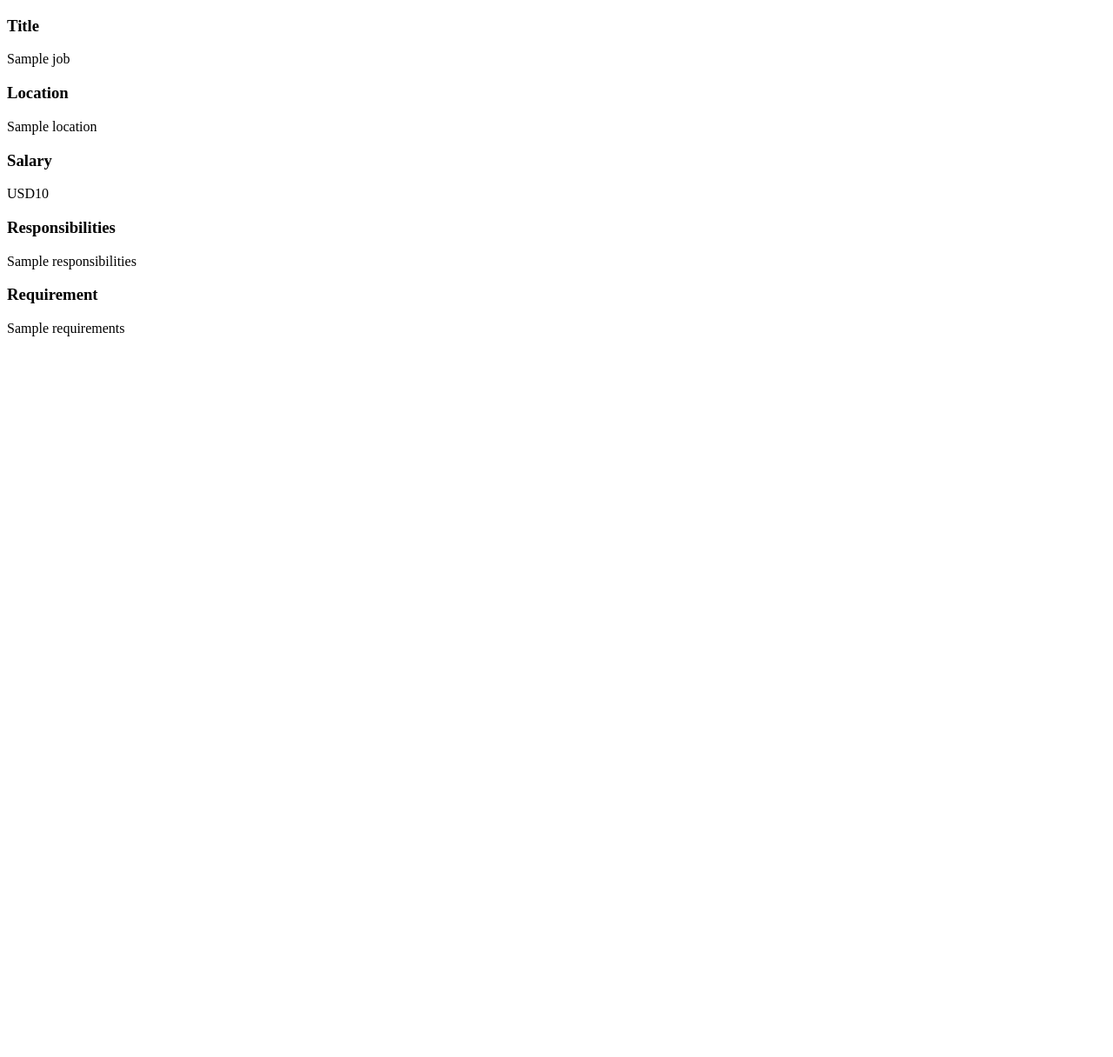
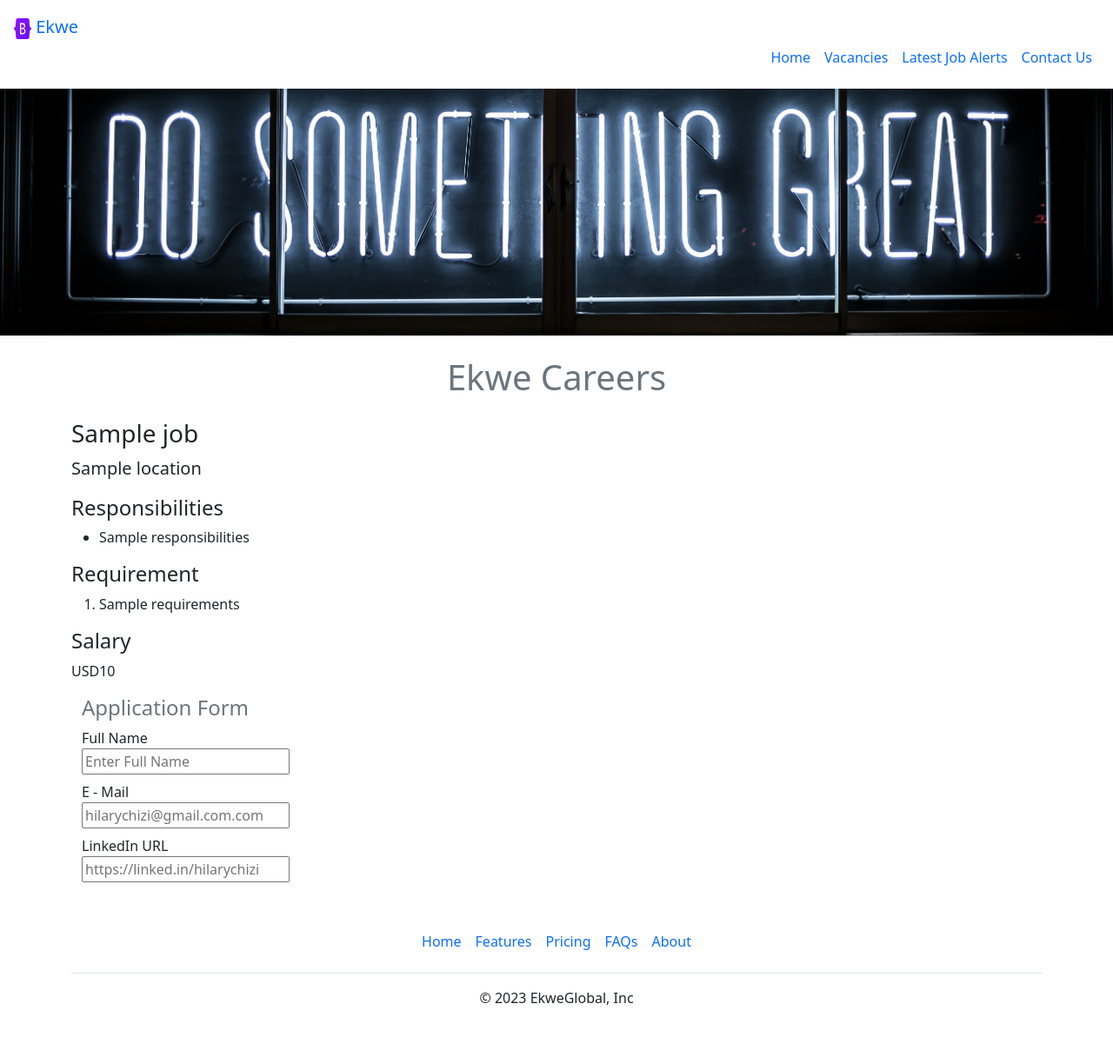
Before and after one commit to Hilarychizi/JovianCareers, a Flask app: template templates/jobpage.html in a window 1280 px wide. Shown: the whole page at 87% size. Before the commit the page ends 387 px from the top, so only its background shows below. Run offline with Flask 3, Linux system fonts and the light colour scheme; the template is opened without the code that fills it: most values are stand-ins (such as "Sample title", 1, 10 or a date in 2020); some libraries are stand-ins or nearby versions.

Commit message:
Careers website from vs code committed

```diff
--- a/app.py
+++ b/app.py
@@ -6,8 +6,7 @@ app=Flask(__name__)
 @app.route('/')
 def index():
     jobs_list=load_jobs_from_db()
-    return render_template('index.html',jobs=jobs_list,
-                           company_name="Ekwe ")
+    return render_template('index.html',jobs=jobs_list)
 
 @app.route("/jobs")
 def list_jobs():
--- /dev/null
+++ b/templates/application_form.html
@@ -0,0 +1,12 @@
+<div class="container">
+    <h4 class="text-secondary mb-2">Application Form</h4>
+    <form action="POST">
+        <label for="name">Full Name</label><br>
+        <input type="text" name="full_name" id="name" placeholder="Enter Full Name" class="mb-2"><br>
+
+        <label for="email">E - Mail</label><br>
+        <input type="text" name="email" placeholder="hilarychizi@gmail.com.com" id="email" class="mb-2"><br>
+        <label for="linkedIn">LinkedIn URL</label><br>
+        <input type="text" name="linkedIn" placeholder="https://linked.in/hilarychizi" id="linkedIn" class="mb-2"><br>
+    </form>
+</div>
--- /dev/null
+++ b/templates/banner.html
@@ -0,0 +1,9 @@
+<style>
+    #banner{
+        height: 360px;
+        width: 100%;
+        object-fit: cover;
+        margin-bottom: 16px;
+    }
+</style>
+   <img class="img-fluid" id="banner" src="{{url_for('static',filename='banner.jpg')}}" alt="banner image">
--- /dev/null
+++ b/templates/bootstrap.html
@@ -0,0 +1,3 @@
+<meta charset="UTF-8">
+<meta name="viewport" content="width=device-width, initial-scale=1.0">
+<link type="text/css" rel="stylesheet" href="{{url_for('static',filename='css/bootstrap.min.css')}}">
--- a/templates/footer.html
+++ b/templates/footer.html
@@ -1,7 +1,7 @@
 <div class="container">
     <footer class="py-3 my-4">
       <ul class="nav justify-content-center border-bottom pb-3 mb-3">
-        <li class="nav-item"><a href="#" class="nav-link px-2 text-body-secondary">Home</a></li>
+        <li class="nav-item"><a href="{{url_for('index')}}" class="nav-link px-2 text-body-secondary">Home</a></li>
         <li class="nav-item"><a href="#" class="nav-link px-2 text-body-secondary">Features</a></li>
         <li class="nav-item"><a href="#" class="nav-link px-2 text-body-secondary">Pricing</a></li>
         <li class="nav-item"><a href="#" class="nav-link px-2 text-body-secondary">FAQs</a></li>
--- a/templates/jobpage.html
+++ b/templates/jobpage.html
@@ -1,20 +1,36 @@
 <!DOCTYPE html>
 <html lang="en">
 <head>
-    <meta charset="UTF-8">
-    <meta name="viewport" content="width=device-width, initial-scale=1.0">
     <title>{{job.title}}_Ekwe Careers</title>
+    {% include 'bootstrap.html' %}
 </head>
 <body>
-    <h3>Title</h3>
-    <p> {{job.title}}</p>
-    <h3>Location</h3>
-    <p> {{job.location}}</p>
-    <h3>Salary</h3>
+    {% include 'nav.html' %}
+    {% include 'banner.html' %}
+<div class="container">
+    <h1 class="text-center text-secondary mt-2 mb-4">Ekwe Careers</h1>
+    <h3 class="mb-2">{{job.title}}</h3>
+    <p class="lead mt-0">{{job.location}}</h3>
+
+    <h4>Responsibilities</h4>
+    <ul>
+        {% for line in job.responsibilities.split('\n') %}
+        <li>{{line}}</li>
+        {% endfor %}
+    </ul>
+    <h4>Requirement</h4>
+    <ol>
+        {% for line in job.requirements.split('\n') %}
+        <li>{{line}}</li>
+        {% endfor %}
+    </ol>
+    <h4>Salary</h4>
     <p>{{job.currency}}{{job.salary}}</p>
-    <h3>Responsibilities</h3>
-    <p> {{job.responsibilities}}</p>
-    <h3>Requirement</h3>
-    <p> {{job.requirements}}</p>
+
+    {% include 'application_form.html' %}
+
+</div>
+{% include 'footer.html' %}
+
 </body>
 </html>
--- a/templates/nav.html
+++ b/templates/nav.html
@@ -1,16 +1,17 @@
-<nav class="navbar shadow-sm fixed-top bg-white ms-2 row height-5">
-    <div class="container=fluid">
-        <a class="navbar-brand" href="#">
-            <img src="static/bootstrap-logo.svg" alt=""
+<nav class="navbar shadow-sm fixed-top bg-white p-3 height-5 row">
+    <div class="container=fluid col">
+        <a class="navbar-brand" href="/">
+            <img src="{{url_for('static',filename='bootstrap-logo.svg')}}" alt="logo"
             width="20" height="24" >
             Ekwe
         </a>
-        <ul class="nav justify-content-end">
+        <ul class="nav justify-content-end col mt-0">
             <li  class="nav-item"><a href="#top" class="nav-link px-2 text-body-secondary">Home</a></li>
-            <li class="nav-item"><a href="#" class="nav-link px-2 text-body-secondary">Features</a></li>
-            <li class="nav-item"><a href="#" class="nav-link px-2 text-body-secondary">Pricing</a></li>
+            <li class="nav-item"><a href="#" class="nav-link px-2 text-body-secondary">Vacancies</a></li>
+            <li class="nav-item"><a href="#" class="nav-link px-2 text-body-secondary">Latest Job Alerts</a></li>
+            <li class="nav-item"><a href="mailto:hilarychi@gmail.com?subject:Enquiries" class="nav-link px-2 text-body-secondary">Contact Us</a></li>
         </ul>
         </div>
     </div>
 </nav>
-<div style="height: 10px;"></div>
+<div style="height: 10px;" class="m-2"></div>
```
Also changed, not shown: templates/index.html (+8 -22 lines), templates/jobitem.html (+4 -4 lines).
